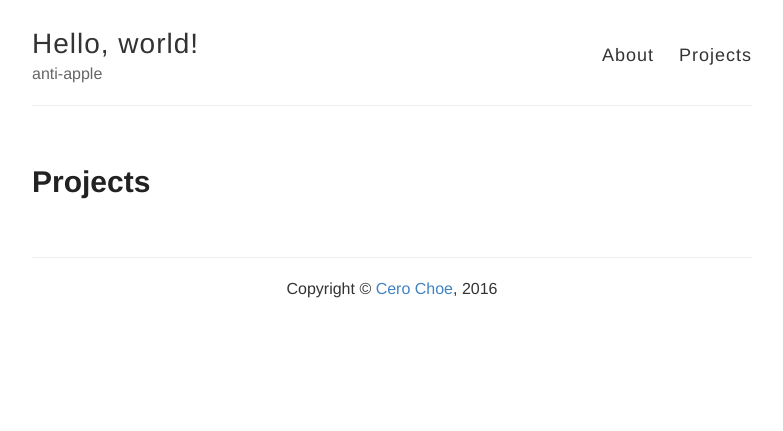
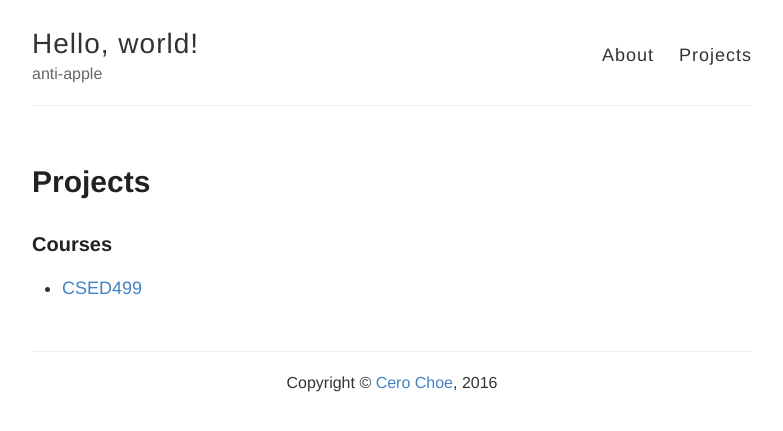
Before and after one commit to cerochoe/cerochoe.github.io, a Jekyll site: the page built from projects.md, in a window 1280 px wide. Shown: the top 431 px of the page, without its empty margins (248-1031 px from the left). Built offline with Jekyll 4.4.1, drawn with Linux system fonts in a browser that asks for light colours.

Commit message:
Add courses

```diff
--- a/projects.md
+++ b/projects.md
@@ -3,3 +3,6 @@ layout: page
 title: Projects
 permalink: /projects/
 ---
+
+### Courses ###
+* <a href="{{ site.baseurl }}/projects">CSED499</a>
```
